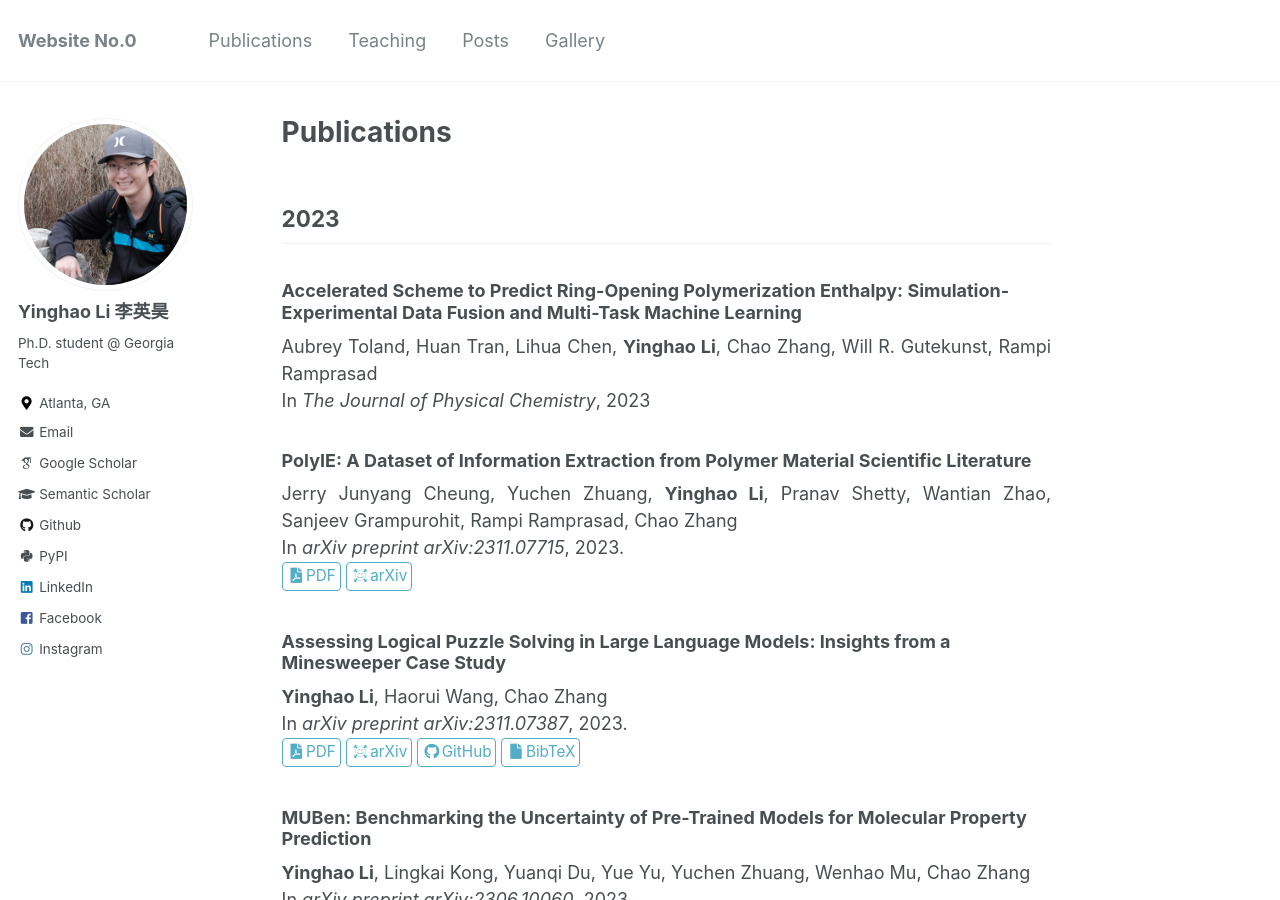
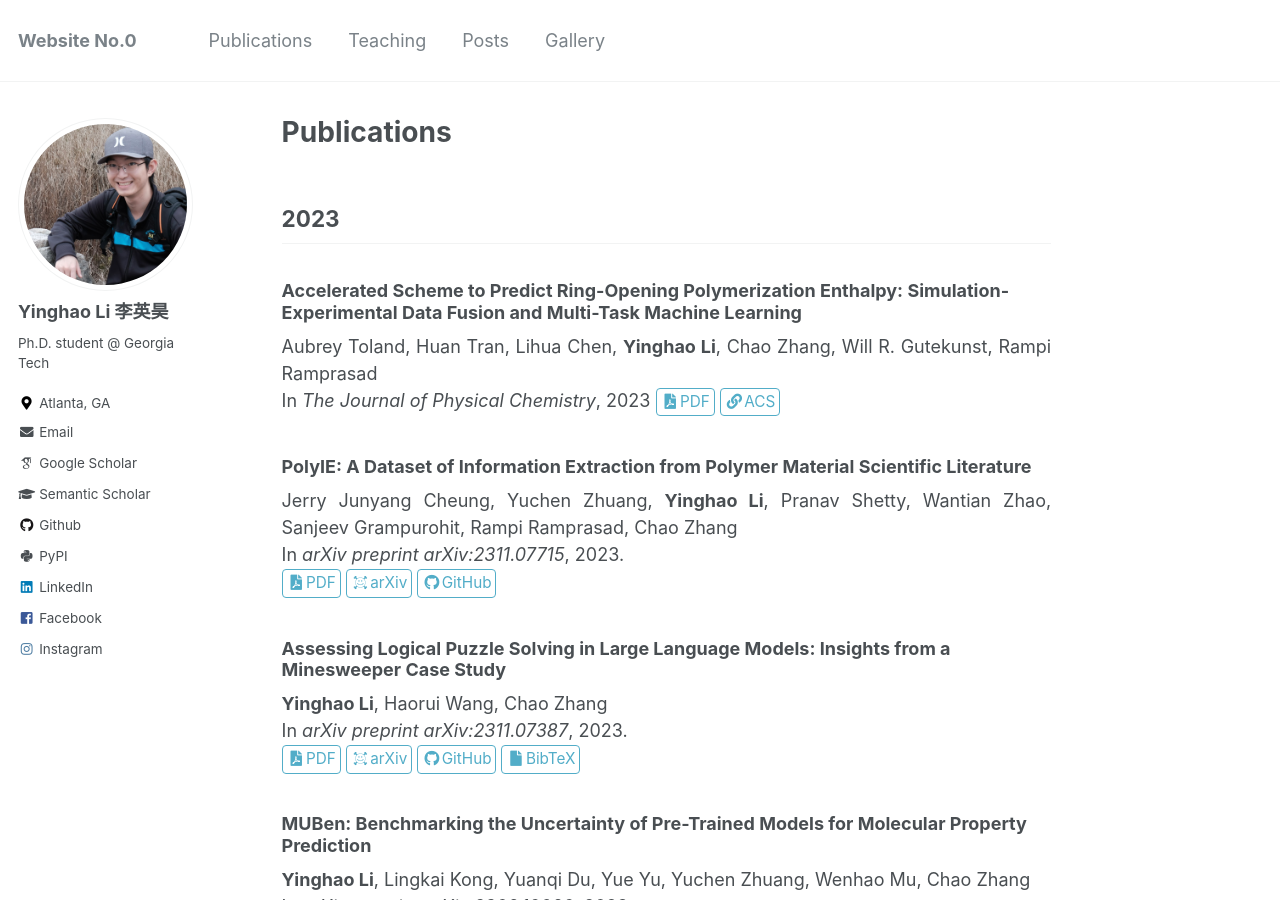
Before and after one commit to Yinghao-Li/Yinghao-Li.github.io, a Jekyll site: the page built from _pages/publications.md, in a window 1280 px wide and 900 px high. Built offline with Jekyll 4.4.1, drawn with Linux system fonts in a browser that asks for light colours; some web fonts are replaced.

Commit message:
update publications

```diff
--- a/_pages/publications.md
+++ b/_pages/publications.md
@@ -16,12 +16,15 @@ author_profile: true
 ### Accelerated Scheme to Predict Ring-Opening Polymerization Enthalpy: Simulation-Experimental Data Fusion and Multi-Task Machine Learning
 Aubrey Toland, Huan Tran, Lihua Chen, **Yinghao Li**, Chao Zhang, Will R. Gutekunst, Rampi Ramprasad
 In *The Journal of Physical Chemistry*, 2023
+[<i class="fas fa-fw fa-file-pdf" aria-hidden="true"></i>PDF](https://pubs.acs.org/doi/epdf/10.1021/acs.jpca.3c05870){: .btn--research}
+[<i class="fas fa-fw fa-link" aria-hidden="true"></i>ACS](https://pubs.acs.org/doi/10.1021/acs.jpca.3c05870#){: .btn--research}
 
 ### PolyIE: A Dataset of Information Extraction from Polymer Material Scientific Literature
 Jerry Junyang Cheung, Yuchen Zhuang, **Yinghao Li**, Pranav Shetty, Wantian Zhao, Sanjeev Grampurohit, Rampi Ramprasad, Chao Zhang
 In *arXiv preprint arXiv:2311.07715*, 2023.
 [<i class="fas fa-fw fa-file-pdf" aria-hidden="true"></i>PDF](https://arxiv.org/pdf/2311.07715.pdf){: .btn--research}
 [<i class="ai-fw ai ai-arxiv"></i>arXiv](https://arxiv.org/abs/2311.07715){: .btn--research}
+[<i class="fab fa-fw fa-github"></i>GitHub](https://github.com/jerry3027/PolyIE){: .btn--research}
 
 ### Assessing Logical Puzzle Solving in Large Language Models: Insights from a Minesweeper Case Study
 **Yinghao Li**, Haorui Wang, Chao Zhang
@@ -35,6 +38,7 @@ In *arXiv preprint arXiv:2311.07387*, 2023.
 **Yinghao Li**, Lingkai Kong, Yuanqi Du, Yue Yu, Yuchen Zhuang, Wenhao Mu, Chao Zhang
 In *arXiv preprint arXiv:2306.10060*, 2023.
 [<i class="fas fa-fw fa-file-pdf" aria-hidden="true"></i>PDF](https://arxiv.org/pdf/2306.10060.pdf){: .btn--research}
+[<i class="fas fa-fw fa-file-pdf" aria-hidden="true"></i>Poster]({{ base_path }}/files/NIPS.2023.AI4Sci.poster.pdf){: .btn--research}
 [<i class="ai-fw ai ai-arxiv"></i>arXiv](https://arxiv.org/abs/2306.10060){: .btn--research}
 [<i class="fab fa-fw fa-github"></i>GitHub](https://github.com/Yinghao-Li/UncertaintyBenchmark){: .btn--research}
 [<i class="fas fa-fw fa-file"></i>BibTeX]({{ base_path }}/bibtex/2023-muben.bib){: .btn--research}
```
Also changed, not shown: 1 other file.
